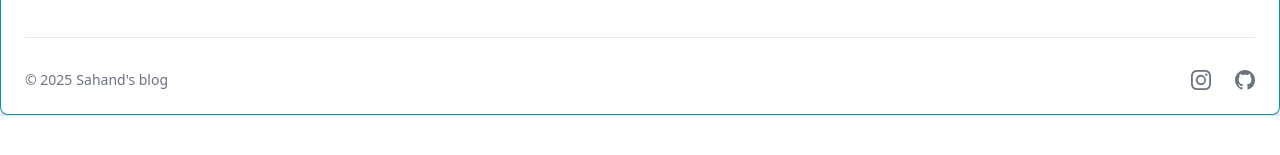
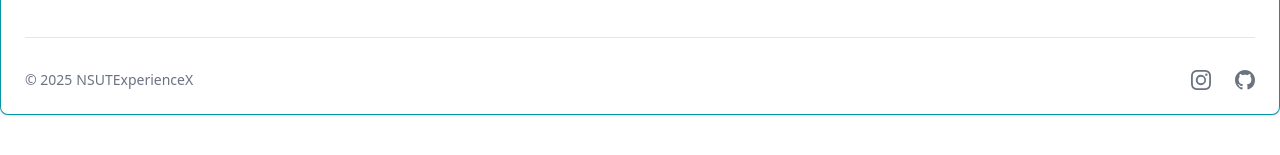
Before and after one commit to Ishank-96/NSUTExperienceX, a React (Vite) app in the folder client/: page / in a window 1280 px wide. Shown: the part 539-694 px from the top of the page. Built offline with nearby package versions, Linux system fonts and the light colour scheme; no server answers.

Commit message:
updated home UI

```diff
--- a/client/src/components/Footer.jsx
+++ b/client/src/components/Footer.jsx
@@ -63,7 +63,7 @@ export default function FooterCom() {
         <div className='w-full sm:flex sm:items-center sm:justify-between'>
           <Footer.Copyright
             href='#'
-            by="Sahand's blog"
+            by="NSUTExperienceX"
             year={new Date().getFullYear()}
           />
           <div className="flex gap-6 sm:mt-0 mt-4 sm:justify-center">
```
